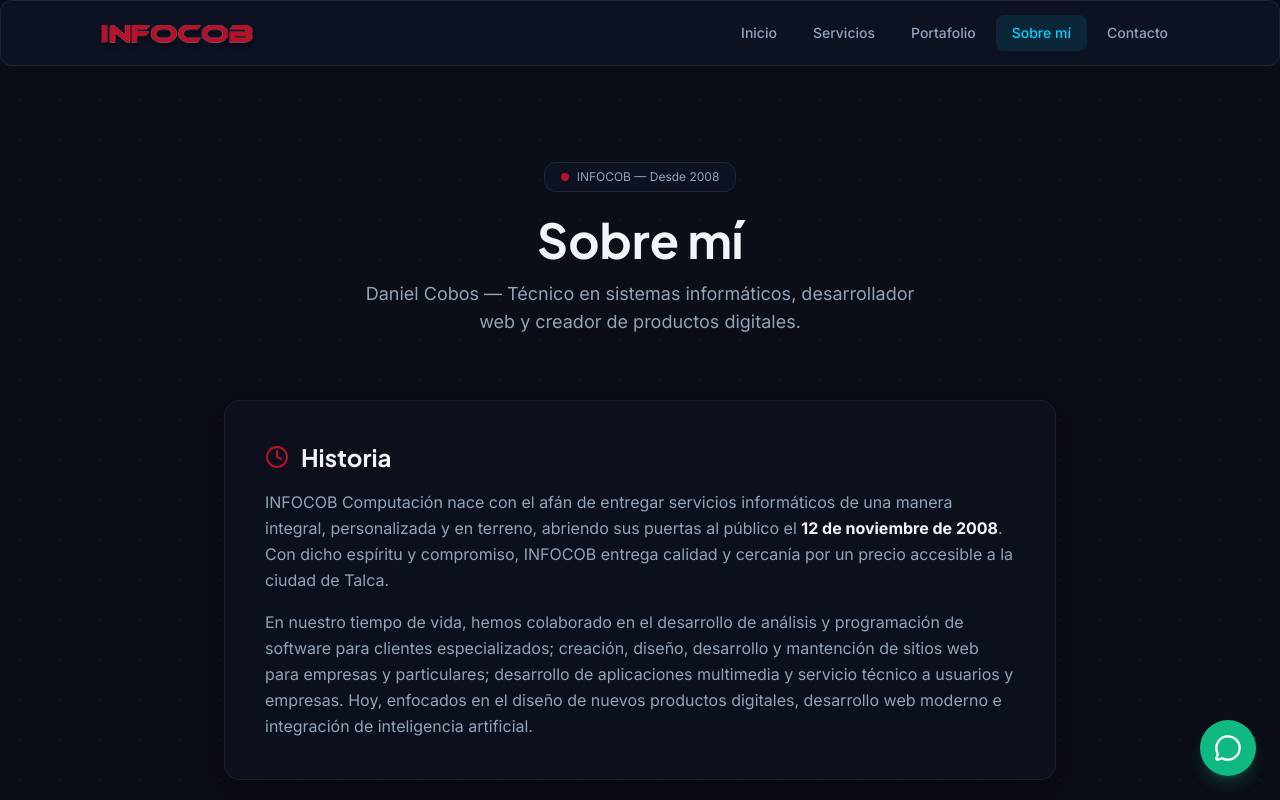
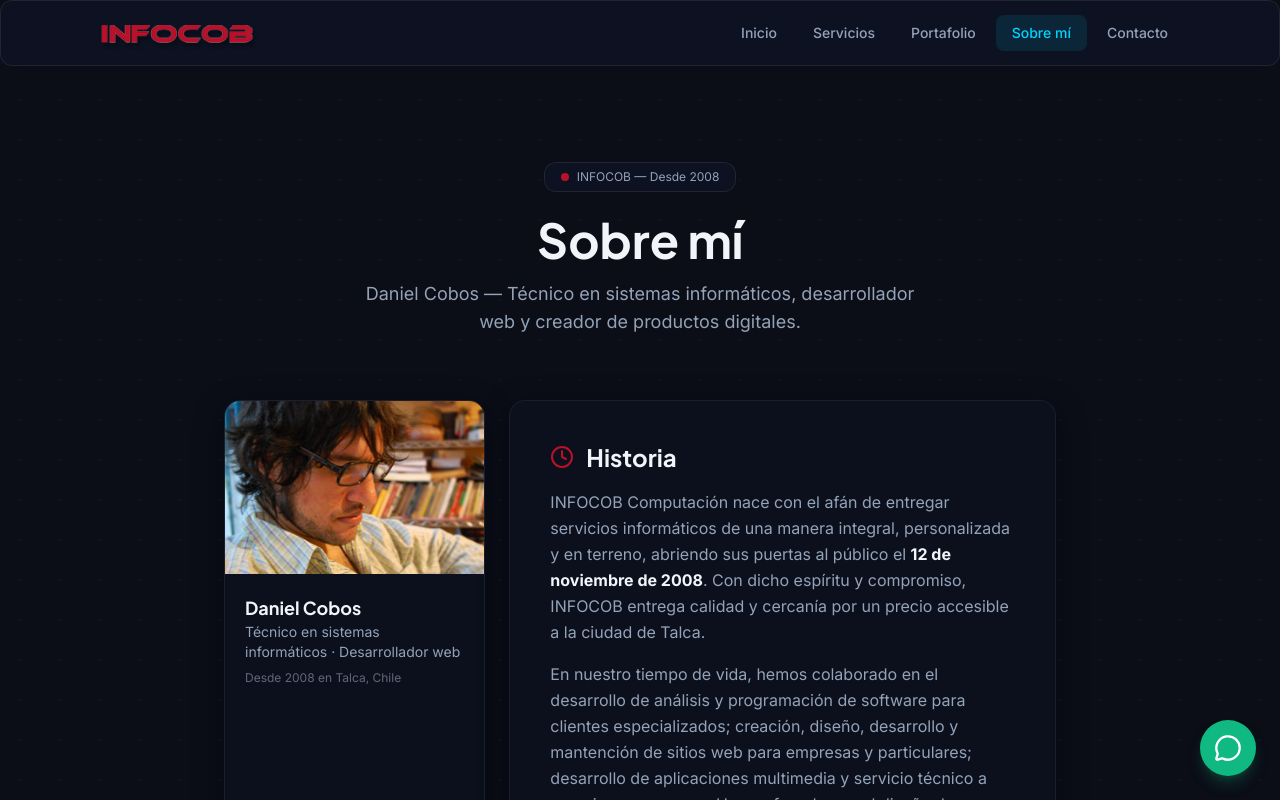
Before and after one commit to superdandi/infocob, a Next.js app: page /infocob/sobre-mi in a window 1280 px wide. Shown: the top 800 px of the page. Built offline with nearby package versions, Linux system fonts and the light colour scheme.

Commit message:
feat: swap photo to sobre-mi, logo to contacto, restore hero badge

```diff
--- a/src/app/contacto/page.tsx
+++ b/src/app/contacto/page.tsx
@@ -33,23 +33,12 @@ export default function ContactoPage() {
 
         <div className="grid grid-cols-1 md:grid-cols-5 gap-8">
           <div className="md:col-span-2 space-y-6">
-            <div className="glass-card overflow-hidden">
-              <div className="aspect-[3/2] overflow-hidden">
-                <img
-                  src={asset("/images/DC.jpg")}
-                  alt="Daniel Cobos"
-                  className="w-full h-full object-cover object-left"
-                />
-              </div>
-              <div className="p-5">
-                <h2 className="font-heading font-bold text-text text-lg">Daniel Cobos</h2>
-                <p className="text-text-muted text-sm">
-                  Técnico en sistemas informáticos · Desarrollador web
-                </p>
-                <p className="text-text-muted/60 text-xs mt-2">
-                  Desde 2008 en Talca, Chile
-                </p>
-              </div>
+            <div className="glass-card overflow-hidden p-6 flex items-center justify-center">
+              <img
+                src={asset("/images/infocob-logo.svg")}
+                alt="INFOCOB"
+                className="h-28 sm:h-36 w-auto"
+              />
             </div>
 
             <div className="glass-card p-5">
--- a/src/app/layout.tsx
+++ b/src/app/layout.tsx
@@ -29,11 +29,13 @@ export const metadata: Metadata = {
     "Diseño de nuevos productos digitales. Desarrollo web, integración de IA, aplicaciones web y productos digitales en Talca, Chile.",
   icons: { icon: "/favicon.ico" },
   other: { "theme-color": "#0b0d17" },
+  metadataBase: new URL("https://superdandi.github.io"),
   openGraph: {
     title: "INFOCOB — Diseño & Desarrollo Digital",
     description:
       "Diseño de nuevos productos digitales. Desarrollo web, IA y productos digitales en Talca, Chile.",
     type: "website",
+    images: [{ url: "/infocob/images/infocob-logo.svg", width: 380, height: 280 }],
   },
 };
 
--- a/src/app/sobre-mi/page.tsx
+++ b/src/app/sobre-mi/page.tsx
@@ -1,5 +1,6 @@
 import { Clock, Target, Eye, Heart } from "lucide-react";
 import Link from "next/link";
+import { asset } from "@/lib/asset";
 
 export default function SobreMiPage() {
   return (
@@ -19,7 +20,26 @@ export default function SobreMiPage() {
           </p>
         </div>
 
-        <div className="glass-card p-8 sm:p-10 mb-10">
+        <div className="grid grid-cols-1 md:grid-cols-3 gap-6 mb-10">
+          <div className="glass-card overflow-hidden">
+            <div className="aspect-[3/2] overflow-hidden">
+              <img
+                src={asset("/images/DC.jpg")}
+                alt="Daniel Cobos"
+                className="w-full h-full object-cover object-left"
+              />
+            </div>
+            <div className="p-5">
+              <h2 className="font-heading font-bold text-text text-lg">Daniel Cobos</h2>
+              <p className="text-text-muted text-sm">
+                Técnico en sistemas informáticos · Desarrollador web
+              </p>
+              <p className="text-text-muted/60 text-xs mt-2">
+                Desde 2008 en Talca, Chile
+              </p>
+            </div>
+          </div>
+          <div className="md:col-span-2 glass-card p-8 sm:p-10">
             <h2 className="font-heading text-2xl font-bold text-text mb-4 flex items-center gap-3">
               <Clock className="w-6 h-6 text-brand" />
               Historia
@@ -40,6 +60,7 @@ export default function SobreMiPage() {
               productos digitales, desarrollo web moderno e integración de
               inteligencia artificial.
             </p>
+          </div>
         </div>
 
         <div className="grid grid-cols-1 sm:grid-cols-3 gap-6 mb-10">
--- a/src/components/Hero.tsx
+++ b/src/components/Hero.tsx
@@ -1,24 +1,14 @@
 import Link from "next/link";
 import { ArrowRight } from "lucide-react";
 import { cn } from "@/lib/utils";
-import { asset } from "@/lib/asset";
-
 export default function Hero() {
   return (
     <section className="relative min-h-[90vh] flex items-center justify-center overflow-hidden">
       <div className="absolute inset-0 bg-gradient-to-b from-accent-secondary/5 via-transparent to-transparent pointer-events-none" />
 
       <div className="relative z-10 max-w-4xl mx-auto px-4 sm:px-6 text-center">
-        <div className="mb-6 animate-fade-in">
-          <img
-            src={asset("/images/infocob-logo.svg")}
-            alt="INFOCOB"
-            className="h-24 sm:h-32 w-auto mx-auto"
-          />
-        </div>
-
         <div className="inline-flex items-center gap-2 px-4 py-1.5 rounded-full glass text-xs text-text-muted mb-8 animate-fade-in">
-          <span className="w-2 h-2 rounded-full bg-brand animate-pulse" />
+          <span className="w-2 h-2 rounded-full bg-success animate-pulse" />
           Desde 2008 en Talca, Chile
         </div>
 
```
Lines whose indentation alone changed are shown as unchanged.
